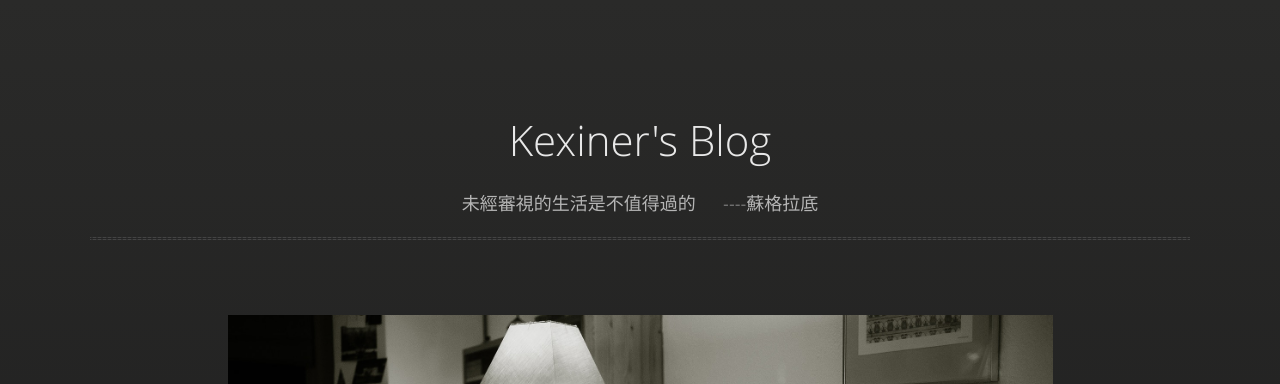
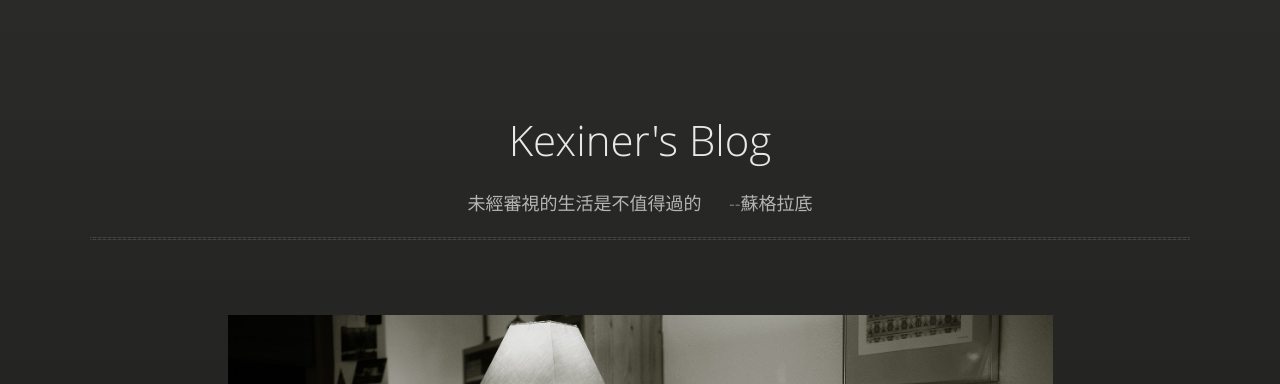
Before and after one commit to kexinerchen/kexinerchen.github.io, a Jekyll site: the page built from index.md, in a window 1280 px wide. Shown: the top 384 px of the page. Built offline with Jekyll 4.4.1, drawn with Linux system fonts in a browser that asks for light colours; our own code applies the rules of GitHub Pages for plain Markdown files.

```diff
--- a/_config.yml
+++ b/_config.yml
@@ -1,5 +1,5 @@
 title: Kexiner's Blog
-description: 未經審視的生活是不值得過的  &emsp;  ----蘇格拉底
+description: 未經審視的生活是不值得過的 &emsp; --蘇格拉底
 theme: jekyll-theme-midnight
 
 
```
